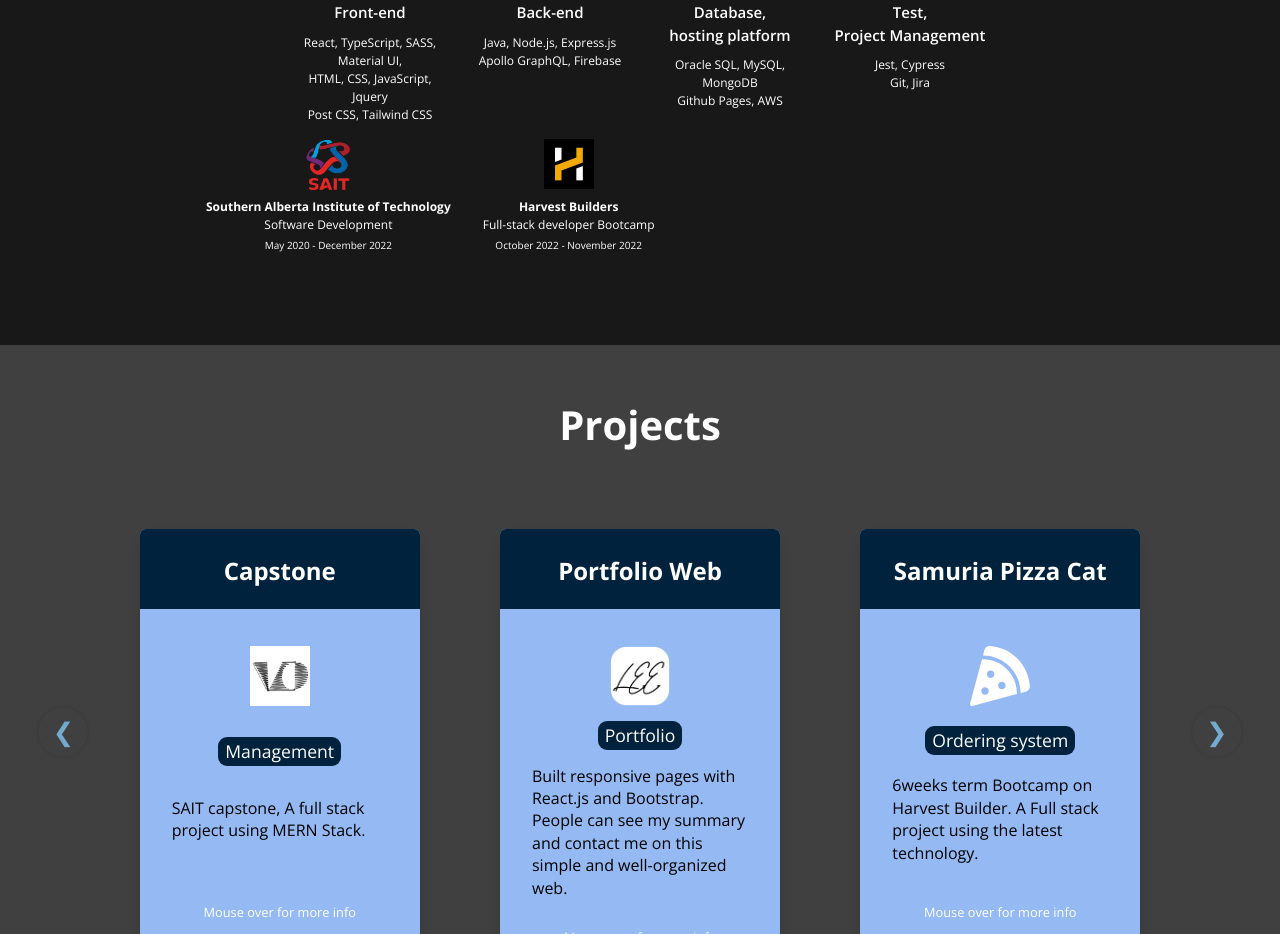
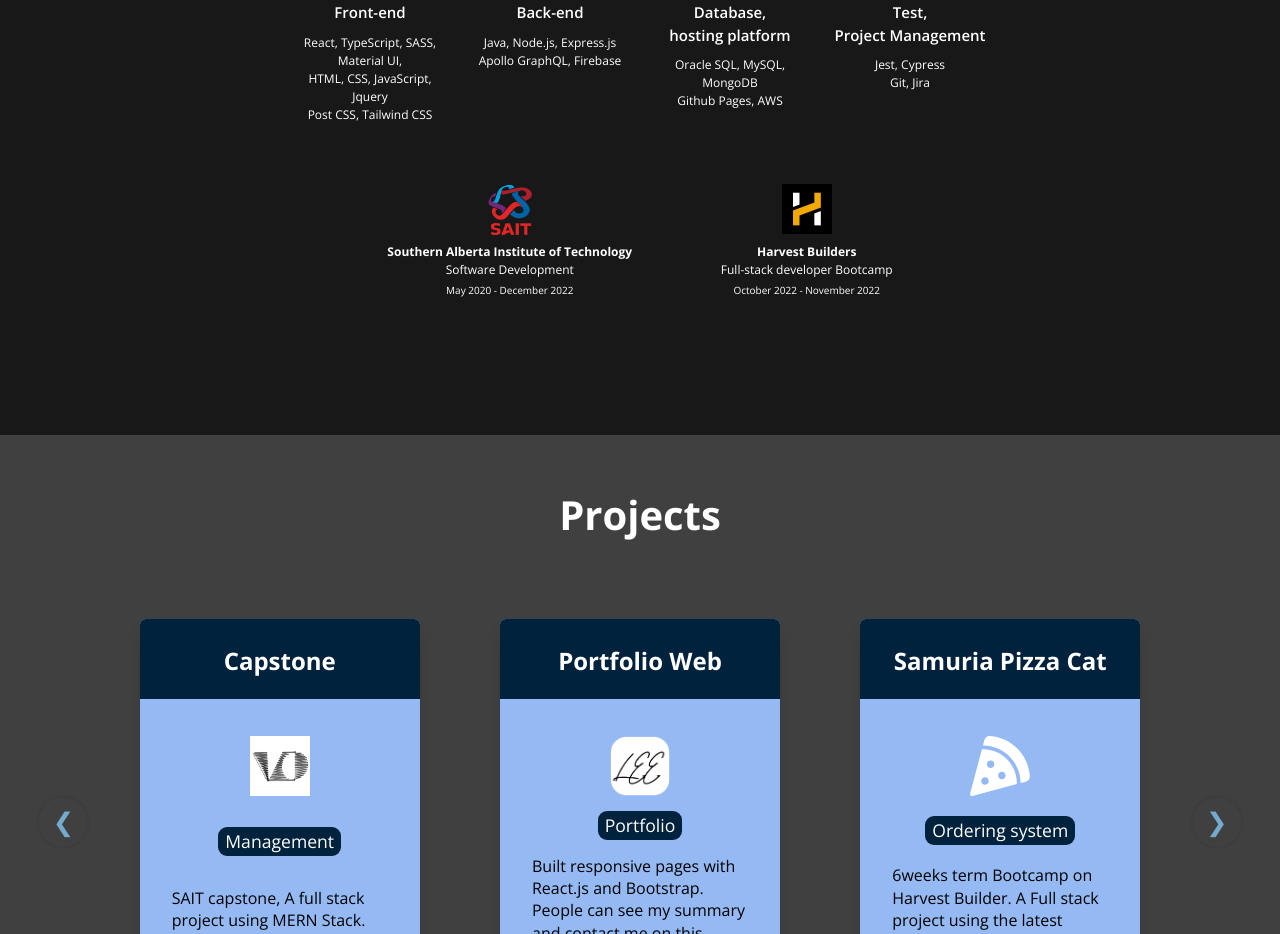
Before and after one commit to SeanLee0033/Portfolio_sean, a React (Create React App) app: page / in a window 1280 px wide. Shown: the part 1200-2134 px from the top of the page. Built offline with nearby package versions, Linux system fonts and the light colour scheme.

Commit message:
Update about.scss

```diff
--- a/src/assets/scss/about.scss
+++ b/src/assets/scss/about.scss
@@ -66,6 +66,9 @@
 
 .about__jobs {
   display: flex;
+  justify-content: space-around;
+  margin: 5% 17%;
+
 }
 
 .job {
@@ -95,6 +98,7 @@
 }
 
 #job__logo2 {
+
   margin: 5px 0px;
   width: 50px;
   height: 50px;
@@ -121,6 +125,4 @@
   }
 
 
-
-
 }
```
